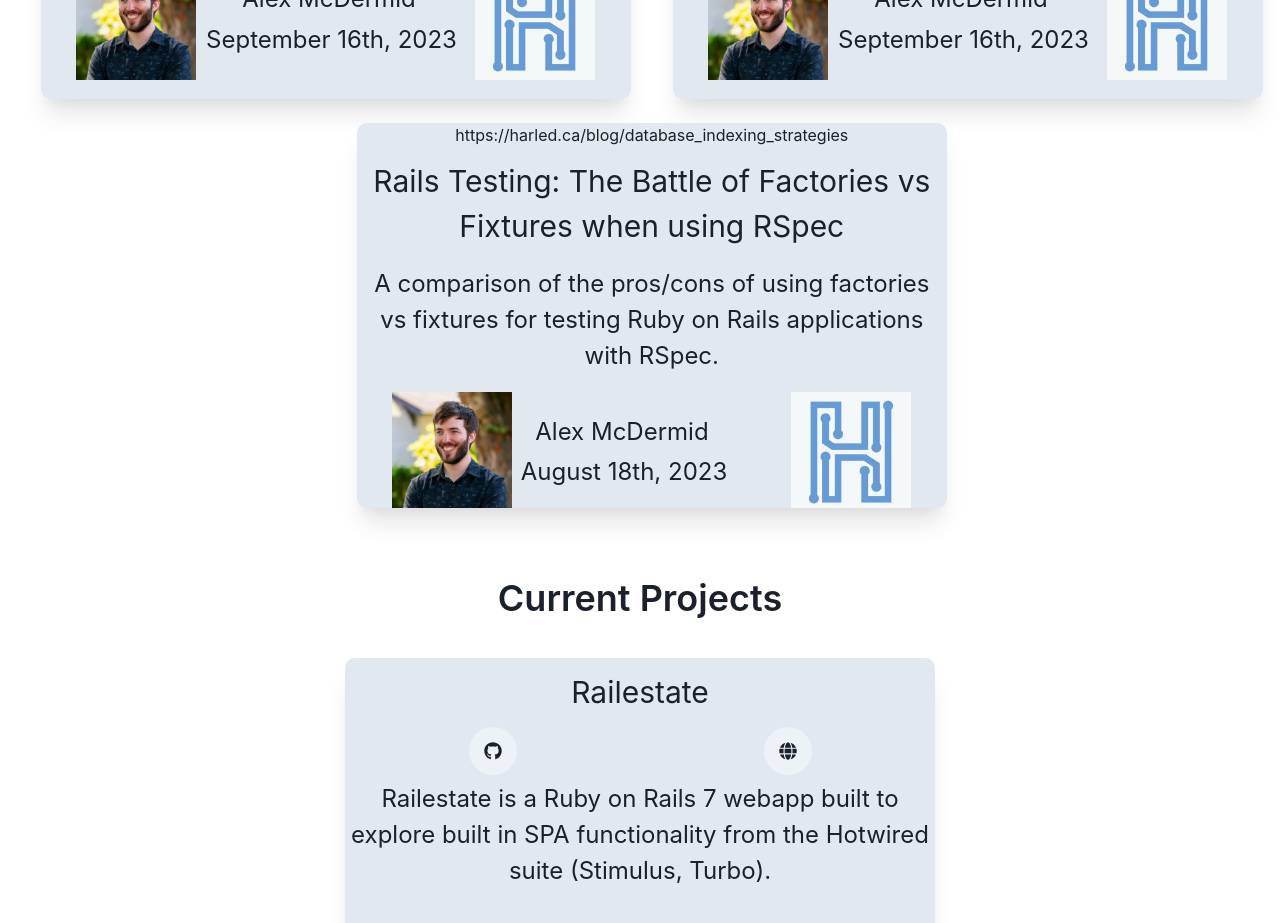
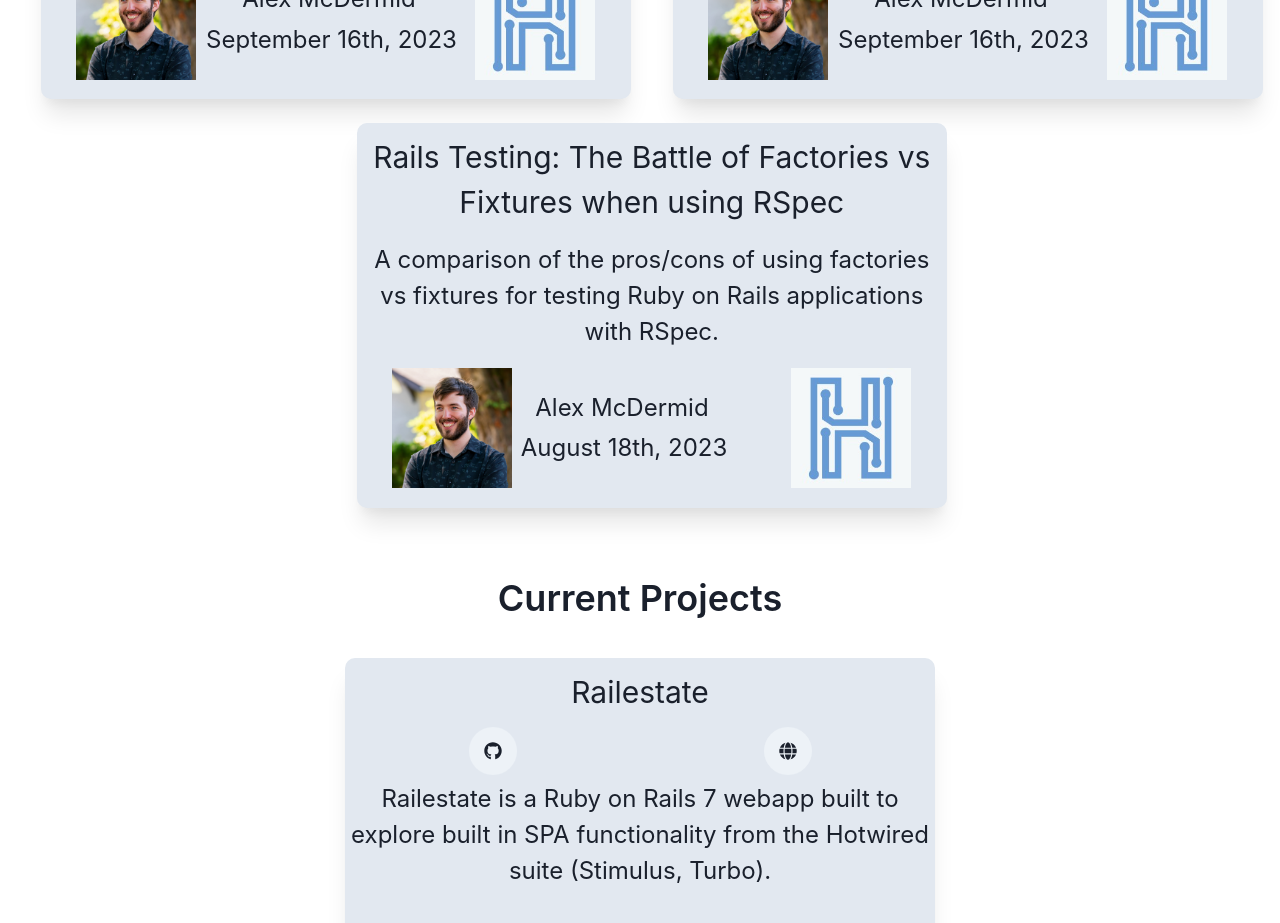
Before and after one commit to alexmcdermid/portfolio-website-chakra, a React (Create React App) app: page / in a window 1280 px wide. Shown: the part 1340-2263 px from the top of the page. Built offline with nearby package versions, Linux system fonts and the light colour scheme.

Commit message:
fix: misc link

```diff
--- a/src/components/Content.js
+++ b/src/components/Content.js
@@ -142,7 +142,7 @@ function Header() {
                         </Link>
                         <Link href="https://harled.ca/blog/the_battle_of_factories_vs_fixtures_when_using_rspec" isExternal>
                             <Box w={isNotSmallerScreen ? '590px' : '360px'} h={isNotSmallerScreen ? '385px' : '335px'} rounded='10px' overflow='hidden' boxShadow='md' bg={isDark ? 'gray.700' : 'gray.200'} m='2%' shadow='xl'  >
-                                <Flex direction={'column'} justifyContent={'space-between'}>https://harled.ca/blog/database_indexing_strategies
+                                <Flex direction={'column'} justifyContent={'space-between'}>
                                     <Text fontSize='3xl' p='2%'>Rails Testing: The Battle of Factories vs Fixtures when using RSpec</Text>
                                     <Text fontSize={isNotSmallerScreen ? '2xl' : '1xl'} p='1%'>A comparison of the pros/cons of using factories vs fixtures for testing Ruby on Rails applications with RSpec.</Text>
                                     <Flex justify={'space-between'} py={'2%'} px={'6%'}>
```
